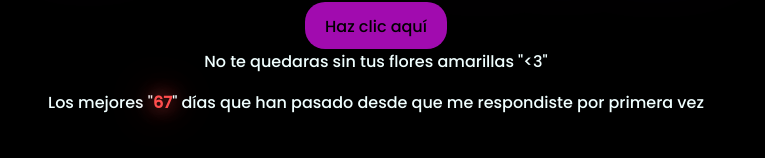
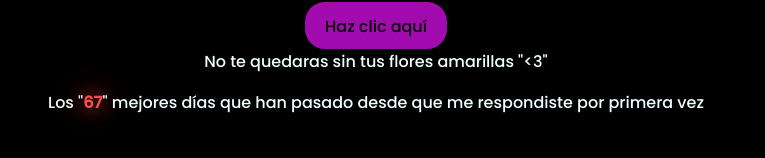
Before and after one commit to rica2703/rubi, a plain HTML site: page index.html in a window 1280 px wide. Shown: the part 442-600 px from the top of the page, without its empty margins (272-1037 px from the left). Drawn offline with Linux system fonts and the light colour scheme.

Commit message:
Update index.html

```diff
--- a/index.html
+++ b/index.html
@@ -39,7 +39,7 @@
         <br>
     </div>
     <span>No te quedaras sin tus flores amarillas "<3"</span>
-    <div class="texto"><p>Los mejores "</p><p class="contador" id="diasContador">0</p><p>" días que han pasado desde que me respondiste por primera vez</p></div>
+    <div class="texto"><p>Los "</p><p class="contador" id="diasContador">0</p><p>"  mejores días que han pasado desde que me respondiste por primera vez</p></div>
     <!-- <div class="contador" id="diasContador">0</div> -->
 <script>
     function actualizarContadorAnimado() {
```
